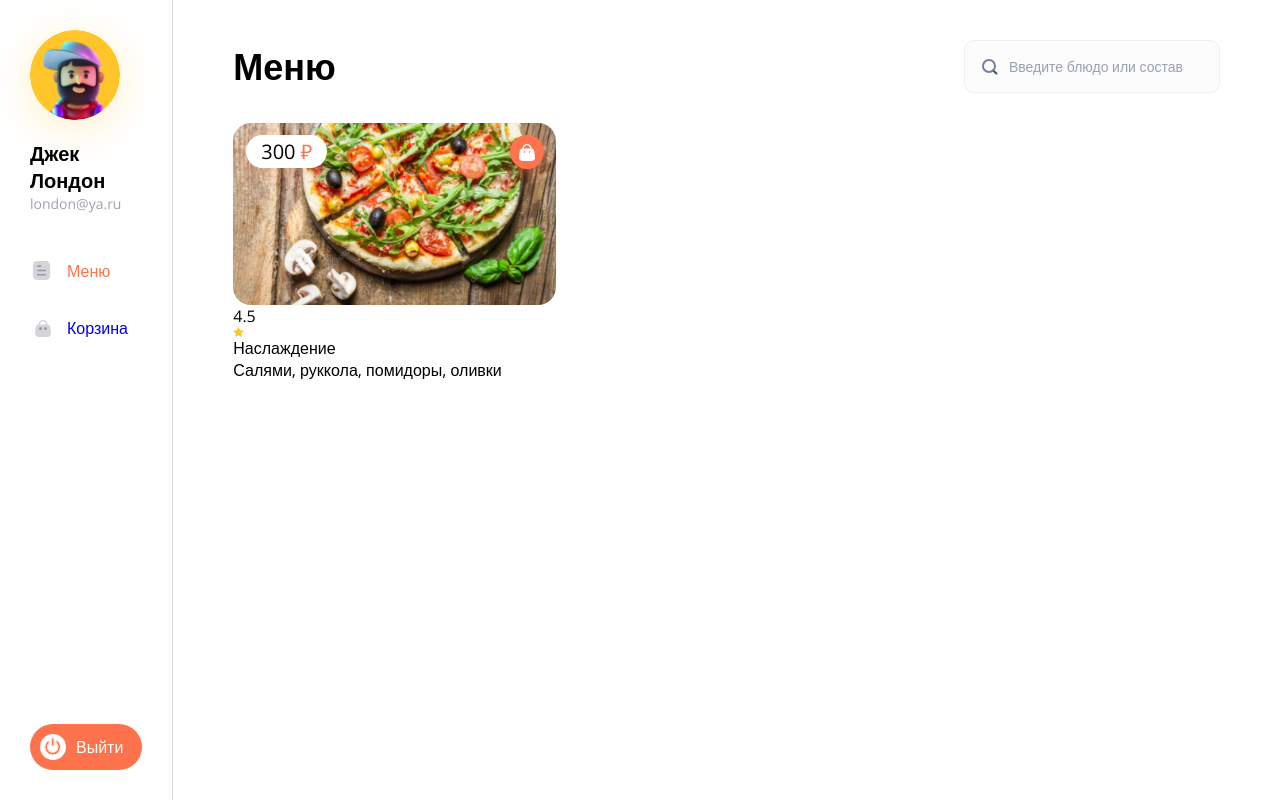
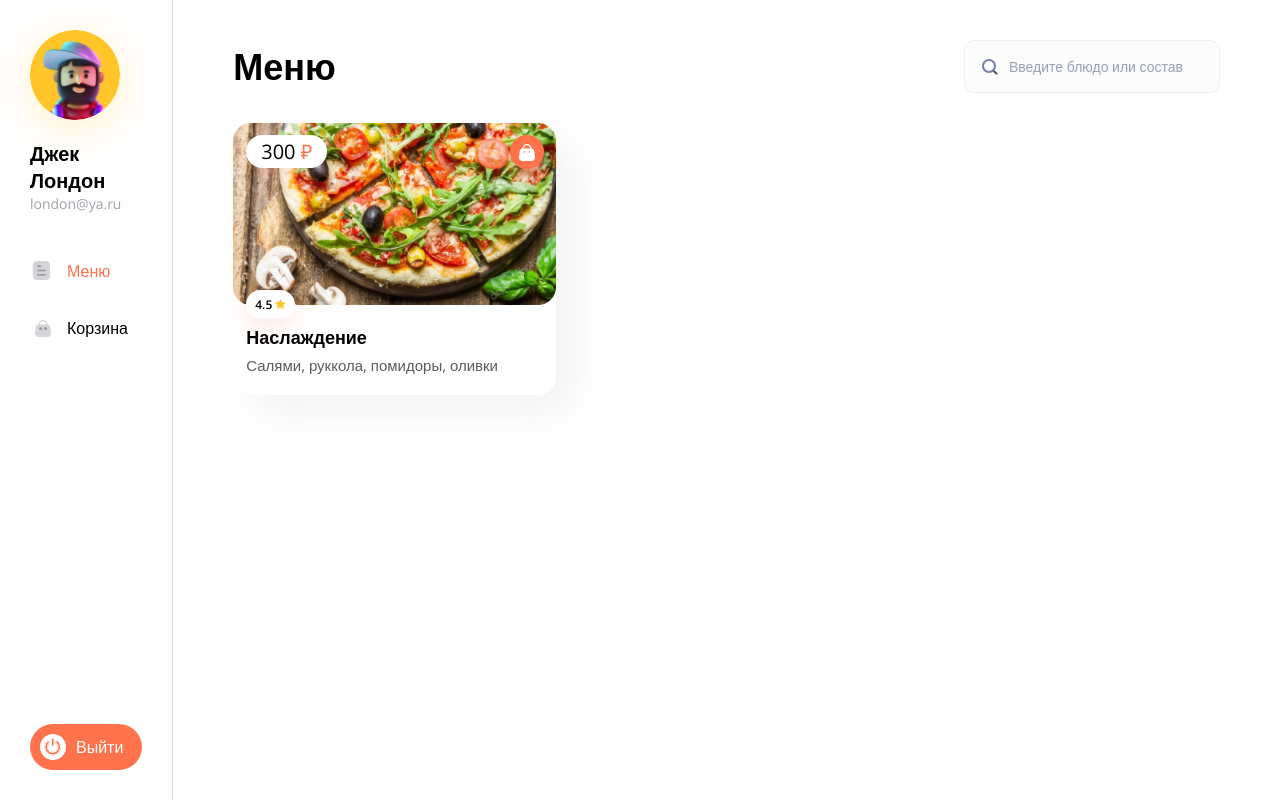
Before and after one commit to KTDKasp/react-vite-delivery-app, a React (Vite) app: page / in a window 1280 px wide. Built offline with nearby package versions, Linux system fonts and the light colour scheme.

Commit message:
Готова верстка карточки продукта и переход на продукт

```diff
--- a/src/components/ProductCard/ProductCard.css
+++ b/src/components/ProductCard/ProductCard.css
@@ -3,6 +3,8 @@
   border-radius: 18px;
   display: flex;
   flex-direction: column;
+  box-shadow: 18.21px 18.21px 36.43px 0px rgba(211, 209, 216, 0.25);
+  background: rgb(255, 255, 255);
 }
 
 .card__top {
@@ -29,6 +31,7 @@
 
 .card__image {
   border-radius: 18px;
+  object-fit: none;
 }
 
 .card__add {
@@ -46,3 +49,43 @@
   aspect-ratio: 1;
   box-shadow: 0px 8.5px 18.21px 0px rgba(254, 114, 76, 0.4);
 }
+
+.card__add:hover {
+  background-color: var(--primary-hover-color);
+}
+
+.card__rating {
+  position: absolute;
+  left: 13px;
+  bottom: -14px;
+  display: flex;
+  align-items: center;
+  box-shadow: 0px 6.07px 24.29px 0px rgba(254, 114, 76, 0.2);
+  background: rgb(255, 255, 255);
+  border-radius: 30px;
+  padding: 6px 9px;
+  font-size: 12px;
+  font-weight: 600;
+  line-height: normal;
+}
+
+.card__bottom {
+  display: flex;
+  flex-direction: column;
+  gap: 5px;
+  padding: 20px 20px 20px 13px;
+}
+
+.card__title {
+  font-size: 18px;
+  font-weight: 600;
+  line-height: 25px;
+  color: var(--text-color);
+}
+
+.card__description {
+  font-size: 15px;
+  font-weight: 400;
+  line-height: 20px;
+  color: var(--text-secondary-color);
+}
--- a/src/components/ProductCard/ProductCard.props.ts
+++ b/src/components/ProductCard/ProductCard.props.ts
@@ -1,6 +1,6 @@
 
 export interface ProductCardProps {
-  id?: number;
+  id: number;
   title: string;
   description: string;
   rating: number;
--- a/src/components/ProductCard/index.tsx
+++ b/src/components/ProductCard/index.tsx
@@ -2,27 +2,37 @@ import React from 'react';
 import { ProductCardProps } from './ProductCard.props';
 
 import './ProductCard.css';
+import { Link } from 'react-router-dom';
 
-export const ProductCard: React.FC<ProductCardProps> = ({ price, description, rating, imageUrl, title }) => {
+export const ProductCard: React.FC<ProductCardProps> = ({
+  id,
+  price,
+  description,
+  rating,
+  imageUrl,
+  title
+}) => {
   return (
-    <div className='card'>
-      <div className='card__top'>
-        <div className='card__price'>
-          {price}
-          <span> ₽</span>
+    <div className="card">
+      <div className="card__top">
+        <div className="card__price">
+          {price}&nbsp;
+          <span>₽</span>
         </div>
-        <img className='card__image' src={imageUrl} alt="Фото блюда" />
-        <button type='button' className='card__add'>
+        <Link to={`/product/${id}`}>
+          <img className="card__image" src={imageUrl} alt="Фото блюда" />
+        </Link>
+        <button type="button" className="card__add">
           <img src="./card-add-icon.svg" alt="Иконка корзины" />
         </button>
-        <div className='card__rating'>
-          {rating}
+        <div className="card__rating">
+          {rating}&nbsp;
           <img src="./rating-icon.svg" alt="Иконка рейтинга" />
         </div>
       </div>
-      <div className='card__bottom'>
-        <div className='card__title'>{title}</div>
-        <div className='card__description'>{description}</div>
+      <div className="card__bottom">
+        <div className="card__title">{title}</div>
+        <div className="card__description">{description}</div>
       </div>
     </div>
   );
--- a/src/index.css
+++ b/src/index.css
@@ -36,6 +36,7 @@ input, textarea, select {
 
 a {
   text-decoration: none;
+  color: var(--text-color);
 }
 
 button {
--- a/src/main.tsx
+++ b/src/main.tsx
@@ -2,10 +2,10 @@ import React from 'react';
 import ReactDOM from 'react-dom/client';
 import { RouterProvider, createBrowserRouter } from 'react-router-dom';
 
-// import App from './App.tsx';
 import { MainLayout } from './layouts/MainLayout.tsx';
 import { Menu } from './pages/Menu/index.tsx';
 import { Cart } from './pages/Cart/index.tsx';
+import { Product } from './pages/Product/index.tsx';
 
 import './index.css';
 
@@ -21,6 +21,10 @@ const router = createBrowserRouter([
       {
         path: 'cart',
         element: <Cart />
+      },
+      {
+        path: 'product/:id',
+        element: <Product />
       }
     ]
   },
--- a/src/pages/Menu/index.tsx
+++ b/src/pages/Menu/index.tsx
@@ -14,6 +14,7 @@ export const Menu: React.FC = () => {
 			</div>
 			<div className='menu__content'>
 				<ProductCard
+					id={1}
 					price={300}
 					title='Наслаждение'
 					description='Салями, руккола, помидоры, оливки'
--- /dev/null
+++ b/src/pages/Product/index.tsx
@@ -0,0 +1,10 @@
+import React from 'react';
+import { useParams } from 'react-router-dom';
+
+export const Product: React.FC = () => {
+  const { id } = useParams();
+
+  return (
+    <div>Product - {id} + api: https://purpleschool.ru/pizza-api-demo/[postfix]</div>
+  );
+};
```
